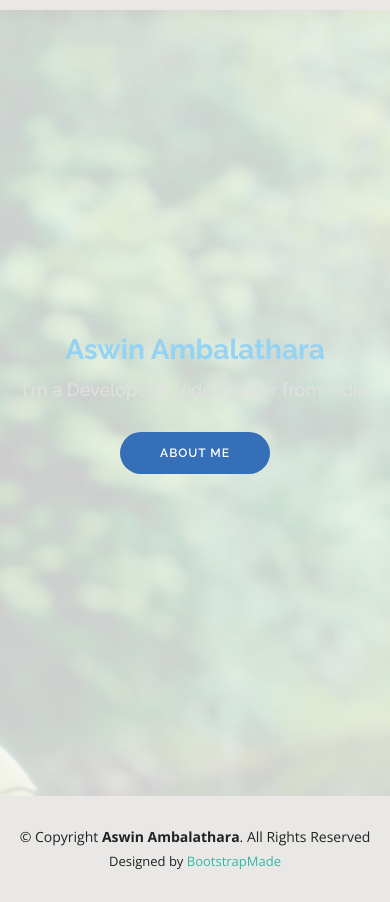
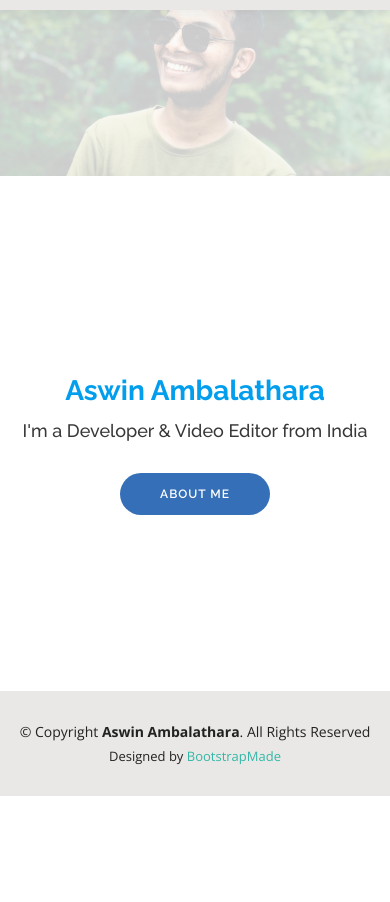
Before and after one commit to aswinambalathara/Personal_Website, a plain HTML site: page index.html in a window 390 px wide. Shown: the part 48-950 px from the top of the page. After the commit the page ends 844 px from the top, so only its background shows below. Drawn offline with nearby package versions, Linux system fonts and the light colour scheme.

Commit message:
Update style.css

```diff
--- a/assets/css/style.css
+++ b/assets/css/style.css
@@ -429,10 +429,30 @@ h6 {
   padding-top: 70px;
   position: relative;
 }
-
+@media (max-width: 992px) {
+  #hero {
+    width: 100%;
+    height: 80vh;
+    background: url("../img/photo.jpg") top right;
+    background-size: contain;
+    background-repeat: no-repeat;
+  }
+  #footer{
+    width: 100%;
+    position: fixed;
+    bottom: 0;
+  }
+}
 @media (max-width: 992px) {
   #hero .container {
-    padding-top: 58px;
+    padding-top: 308px;
+  }
+  #hero .container h1 {
+    color: rgb(0, 158, 237);
+  }
+
+  #hero .container h2 {
+    color: #383737;
   }
 }
 
```
